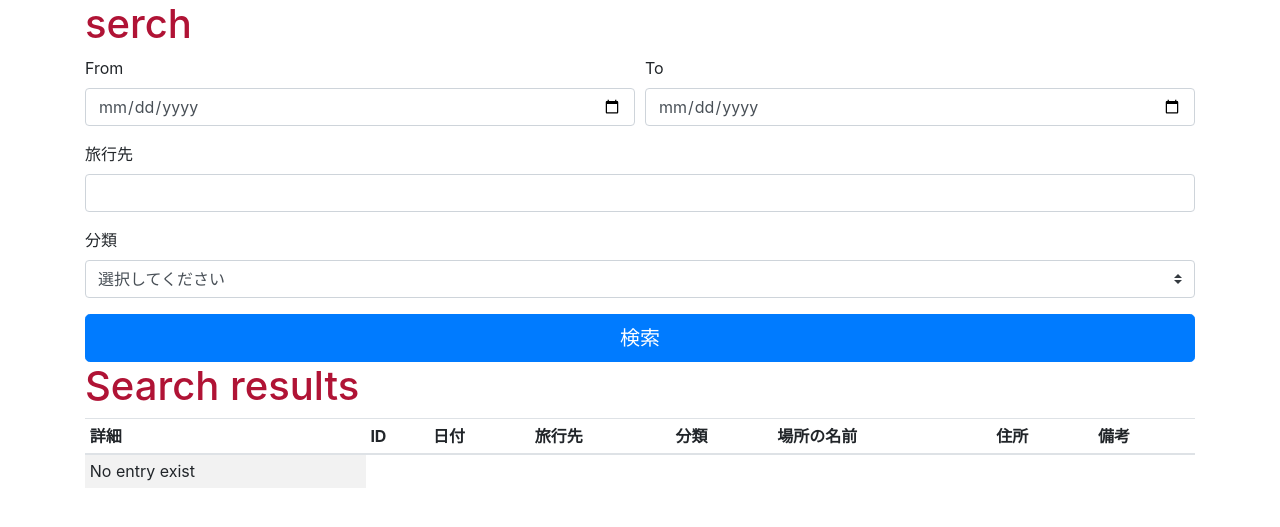
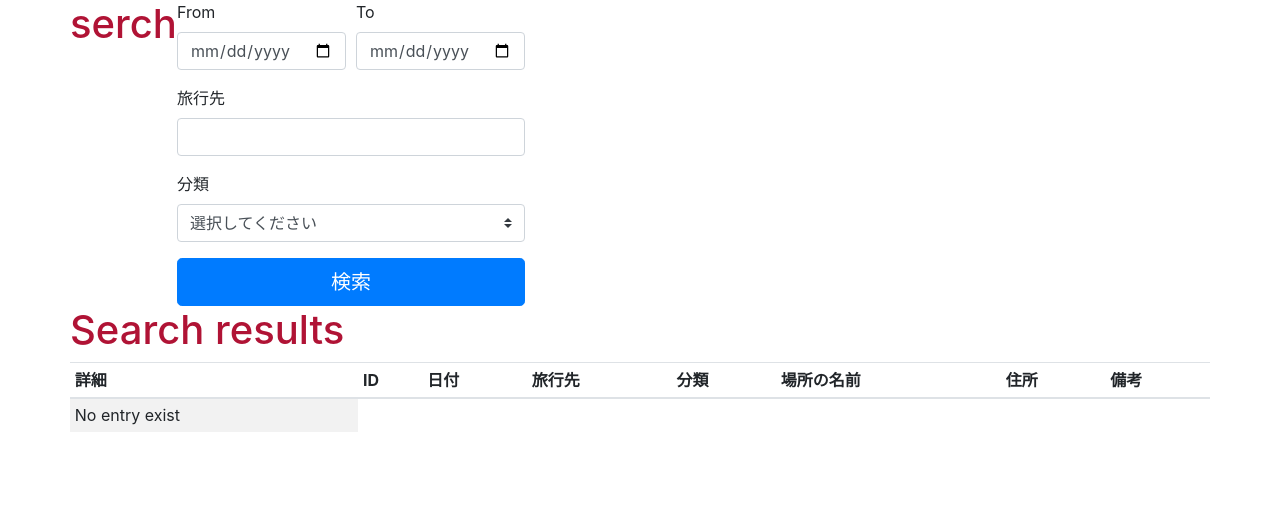
Before and after one commit to mitty1293/travel_map, a Flask app: page /search in a window 1280 px wide. Shown: the part 56-583 px from the top of the page. Run offline with Flask 2, Linux system fonts and the light colour scheme; data that the repository does not hold is empty; some libraries are stand-ins or nearby versions.

Commit message:
レイアウト修正

```diff
--- a/travel_map/app/templates/edit.html
+++ b/travel_map/app/templates/edit.html
@@ -3,6 +3,7 @@
 {{ super() }}
 {% endblock %}
 {% block content %}
+<div class="row">
     <h1>edit</h1>
     {% for row in edit_results %}
     <form class="needs-validation" novalidate method="POST" action="/edit_submit">
@@ -43,4 +44,5 @@
         <button class="btn btn-primary btn-lg btn-block" type="submit">Update</button>
     </form>
     {% endfor %}
+</div>
 {% endblock %}
--- a/travel_map/app/templates/entry.html
+++ b/travel_map/app/templates/entry.html
@@ -3,6 +3,7 @@
 {{ super() }}
 {% endblock %}
 {% block content %}
+<div class="row">
     <h1>entry</h1>
     <form class="needs-validation" novalidate method="POST" action="/entry_submit">
         <div class="mb-3">
@@ -46,4 +47,5 @@
         </div>
         <button class="btn btn-primary btn-lg btn-block" type="submit">地点登録する</button>
     </form>
+</div>
 {% endblock %}
--- a/travel_map/app/templates/search.html
+++ b/travel_map/app/templates/search.html
@@ -3,6 +3,7 @@
 {{ super() }}
 {% endblock %}
 {% block content %}
+<div class="row">
     <h1>serch</h1>
     <form class="needs-validation" novalidate method="POST" action="/search_submit">
         <input type="hidden" name="id" value="">
@@ -31,6 +32,8 @@
         </div>
         <button class="btn btn-primary btn-lg btn-block" type="submit">検索</button>
     </form>
+</div>
+<div class="row">
     <h1>Search results</h1>
     <table class="table table-striped table-sm">
         <thead>
@@ -62,4 +65,5 @@
             {% endfor %}
         </tbody>
     </table>
+</div>
 {% endblock %}
--- a/travel_map/app/templates/search_address.html
+++ b/travel_map/app/templates/search_address.html
@@ -3,6 +3,7 @@
 {{ super() }}
 {% endblock %}
 {% block content %}
+<div class="row">
     <h1>serch</h1>
     <form id="id_search_address_form" method="POST" action="/search_address_submit">
         <div class="mb-3">
@@ -11,6 +12,8 @@
             <button class="btn btn-primary btn-lg btn-block" type="submit">検索</button>
         </div>
     </form>
+</div>
+<div class="row">
     <h1>Search results</h1>
     <table class="table table-striped table-sm">
         <thead>
@@ -32,4 +35,5 @@
             {% endfor %}
         </tbody>
     </table>
+</div>
 {% endblock %}
--- a/travel_map/app/templates/show.html
+++ b/travel_map/app/templates/show.html
@@ -3,6 +3,7 @@
 {{ super() }}
 {% endblock %}
 {% block content %}
+<div class="row">
     <h1>show</h1>
     {% for row in show_results %}
     <h2>id</h2>
@@ -45,4 +46,5 @@
         </div>
     </div>
     {% endfor %}
+</div>
 {% endblock %}
```
Also changed, not shown: travel_map/app/templates/index.html (+6 -4 lines). Lines whose indentation alone changed are shown as unchanged.
